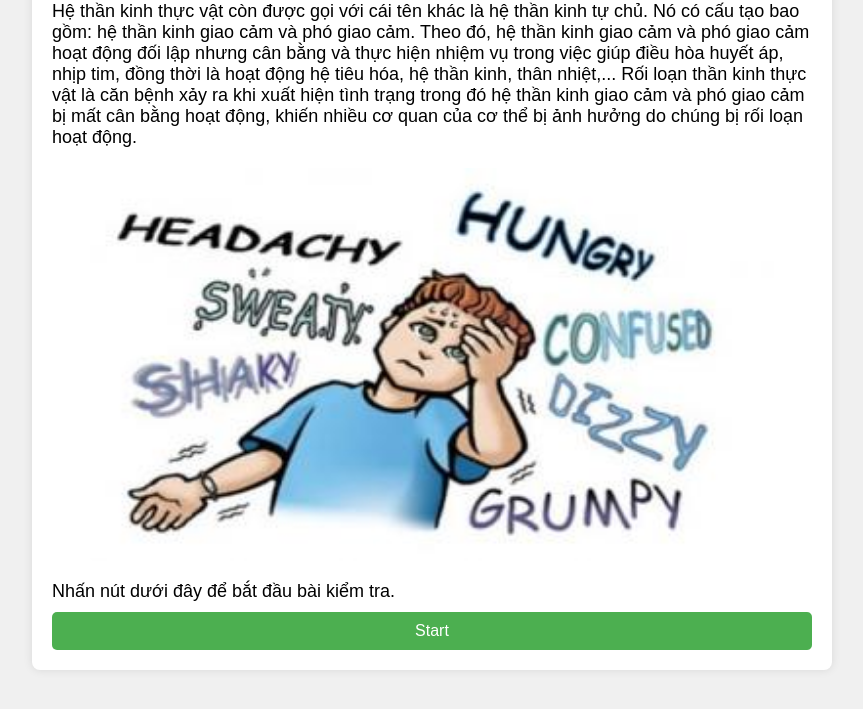
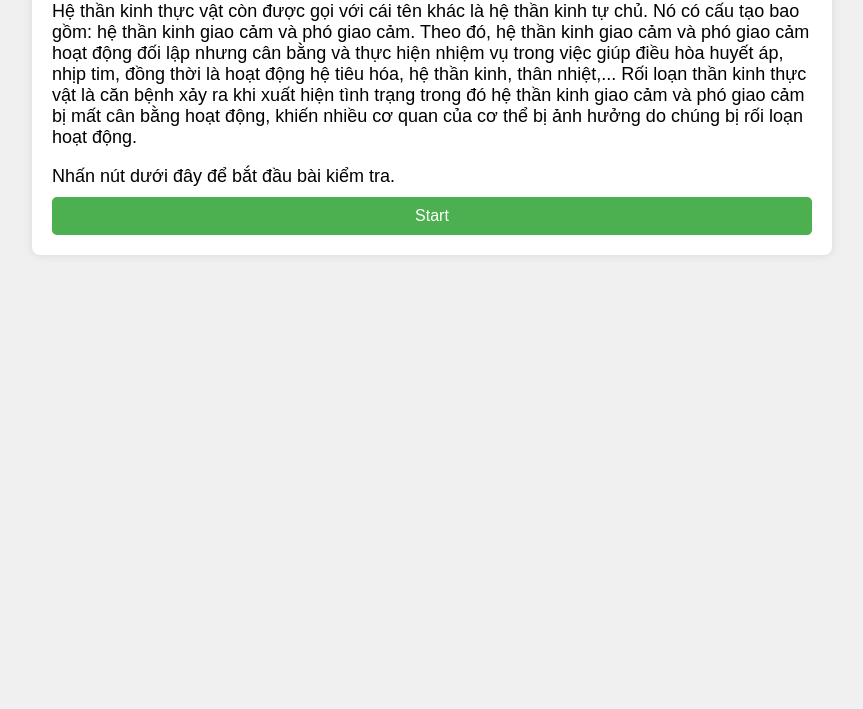
Before and after one commit to minh10102003/testroiloanthankinh.github.io, a plain HTML site: page index.html in a window 1280 px wide. Shown: the part 149-858 px from the top of the page, without its empty margins (208-1071 px from the left). After the commit the page ends 800 px from the top, so only its background shows below. Drawn offline with Linux system fonts and the light colour scheme.

Commit message:
Update index.html

```diff
--- a/index.html
+++ b/index.html
@@ -13,7 +13,6 @@
             Hệ thần kinh thực vật còn được gọi với cái tên khác là hệ thần kinh tự chủ. Nó có cấu tạo bao gồm: hệ thần kinh giao cảm và phó giao cảm. Theo đó, hệ thần kinh giao cảm và phó giao cảm hoạt động đối lập nhưng cân bằng và thực hiện nhiệm vụ trong việc giúp điều hòa huyết áp, nhịp tim, đồng thời là hoạt động hệ tiêu hóa, hệ thần kinh, thân nhiệt,...
             Rối loạn thần kinh thực vật là căn bệnh xảy ra khi xuất hiện tình trạng trong đó hệ thần kinh giao cảm và phó giao cảm bị mất cân bằng hoạt động, khiến nhiều cơ quan của cơ thể bị ảnh hưởng do chúng bị rối loạn hoạt động.
         </p>
-        <img src="../image/gioithieu.jpg" alt="Rối Loạn Thần Kinh Thực Vật" class="intro-image">
         <p>
             Nhấn nút dưới đây để bắt đầu bài kiểm tra.
         </p>
```
